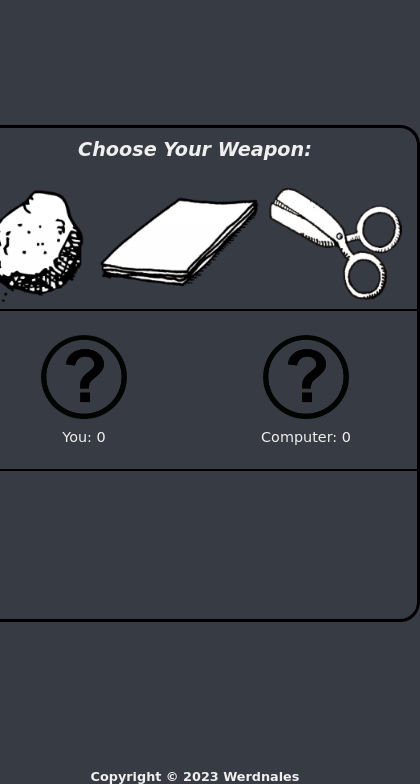
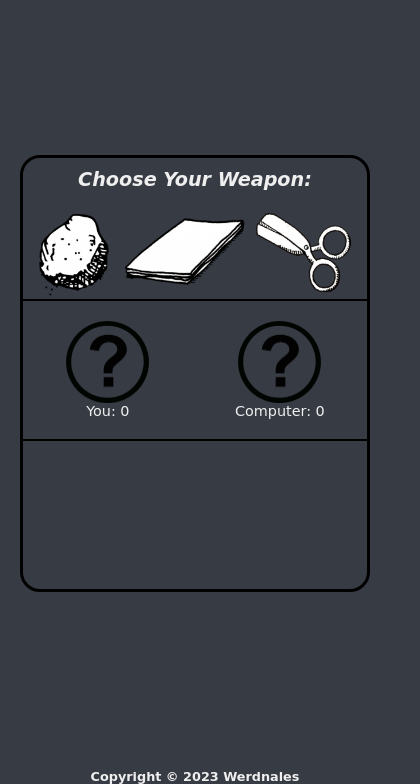
Before and after one commit to WerdnaLes/rock-paper-scissors, a plain HTML site: page index.html in a window 390 px wide. Shown: the part 60-844 px from the top of the page, 420 px wide, since content can reach past the window. Drawn offline with Linux system fonts and the light colour scheme; a web font is replaced by a local one.

Commit message:
Add media queries for smalled screen

```diff
--- a/style.css
+++ b/style.css
@@ -11,6 +11,7 @@
 html {
   margin: 0;
   padding: 0;
+  user-select: none;
 }
 
 h2 {
@@ -73,6 +74,7 @@ main {
 }
 
 .weapon {
+  height: 100%;
   transition: all 0.2s ease;
 }
 
@@ -97,16 +99,18 @@ main {
 }
 
 .score {
+  height: 100%;
   display: flex;
   flex-direction: column-reverse;
   align-items: center;
-  flex: 0 1 140px;
-  gap: 10px;
+  /* flex: 0 1 140px; */
+  column-gap: 10px;
 }
 
 .weapon-image {
-  height: 12vh;
-  object-fit: fill;
+  height: 100%;
+  object-fit: cover;
+  overflow: hidden;
 }
 
 /* Reset game */
@@ -221,3 +225,28 @@ footer {
     height: 140px;
   }
 }
+
+@media only screen and (max-width: 445px) {
+  .game {
+    width: 350px;
+  }
+
+  .weapon-container {
+    height: 100px;
+  }
+  .score-container {
+    gap: 0;
+  }
+
+  footer h2.copyright {
+    font-size: 0.8rem;
+  }
+
+  .resetBtn {
+    font-size: 1.2rem;
+  }
+
+  .score-container {
+    height: 120px;
+  }
+}
```
